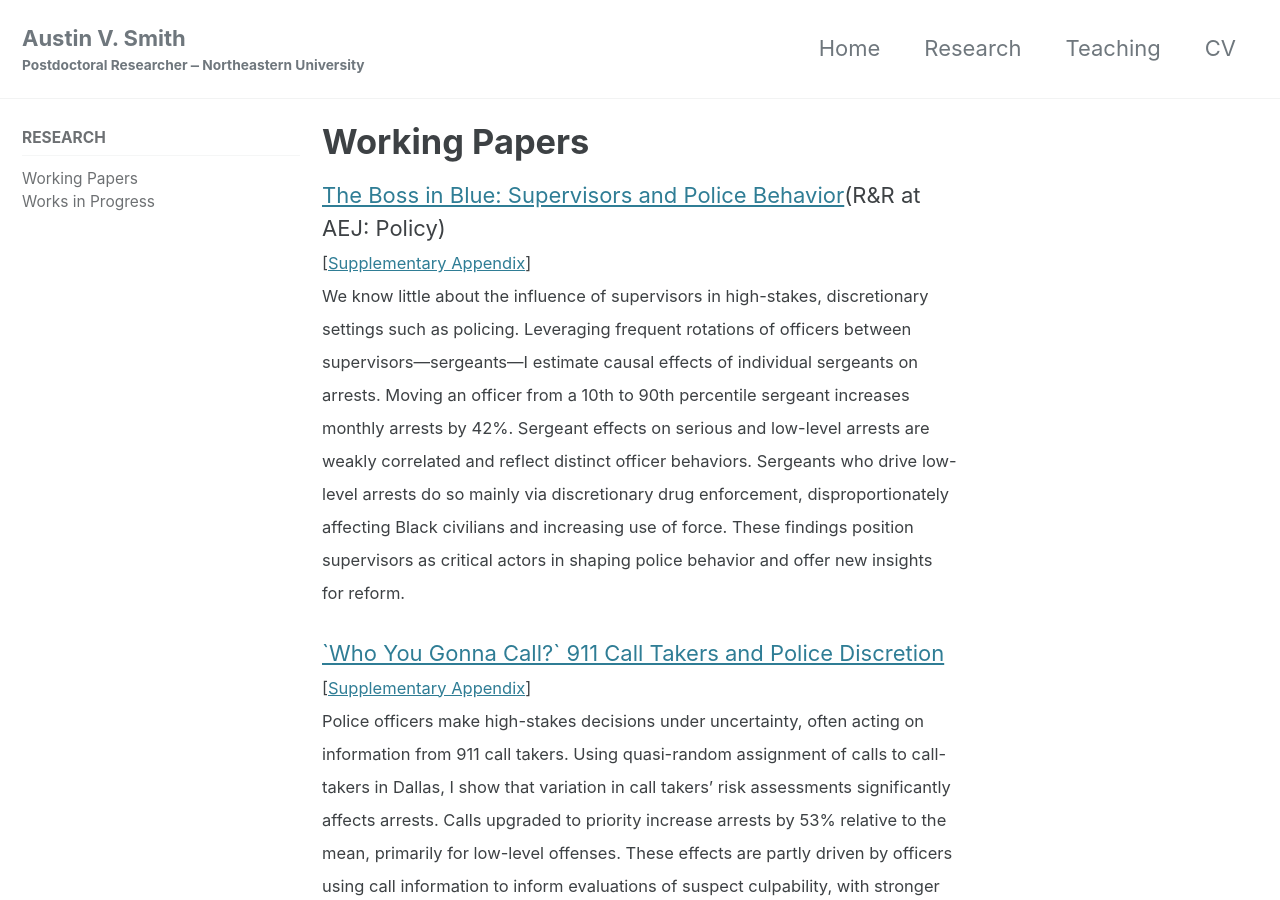
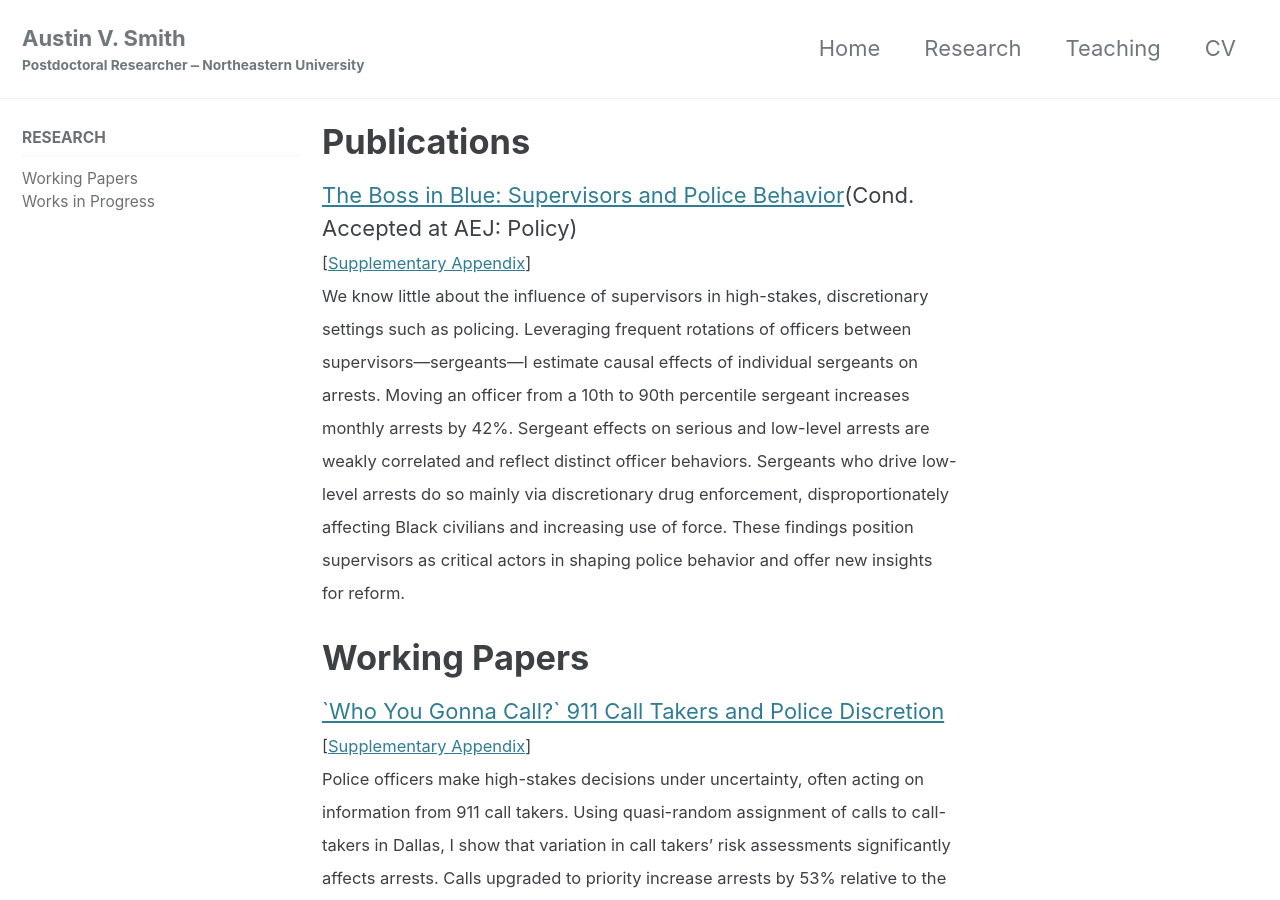
Before and after one commit to austin-v-smith-econ/austin-v-smith-econ.github.io, a Jekyll site: the page built from _research/research.md, in a window 1280 px wide and 900 px high. Built offline with Jekyll 4.4.1, drawn with Linux system fonts in a browser that asks for light colours; cached includes are drawn as plain includes.

Commit message:
Revise publication status and add working papers
Updated publication status and added new working paper details.

```diff
--- a/_research/research.md
+++ b/_research/research.md
@@ -3,11 +3,13 @@ title: "Research"
 permalink: /research/
 ---
 
-# Working Papers
+# Publications
 
-[The Boss in Blue: Supervisors and Police Behavior](../assets/pdfs/Boss_in_Blue_AVSmith.pdf)(R&R at AEJ: Policy) <br>
+[The Boss in Blue: Supervisors and Police Behavior](../assets/pdfs/Boss_in_Blue_AVSmith.pdf)(Cond. Accepted at AEJ: Policy) <br>
 <span style="font-size:0.75em"> [[Supplementary Appendix](../assets/pdfs/Supplementary_Appendix_Boss_in_Blue.pdf)] </span><br>
 <span style="font-size:0.75em">  We know little about the influence of supervisors in high-stakes, discretionary settings such as policing. Leveraging frequent rotations of officers between supervisors—sergeants—I estimate causal effects of individual sergeants on arrests. Moving an officer from a 10th to 90th percentile sergeant increases monthly arrests by 42%. Sergeant effects on serious and low-level arrests are weakly correlated and reflect distinct officer behaviors. Sergeants who drive low-level arrests do so mainly via discretionary drug enforcement, disproportionately affecting Black civilians and increasing use of force. These findings position supervisors as critical actors in shaping police behavior and offer new insights for reform. </span>
+
+# Working Papers
 
 [\`Who You Gonna Call?\` 911 Call Takers and Police Discretion](../assets/pdfs/calltakers_restat.pdf)<br>
 <span style="font-size:0.75em"> [[Supplementary Appendix](../assets/pdfs/calltakers_supp_appendix.pdf)] </span><br>
```
